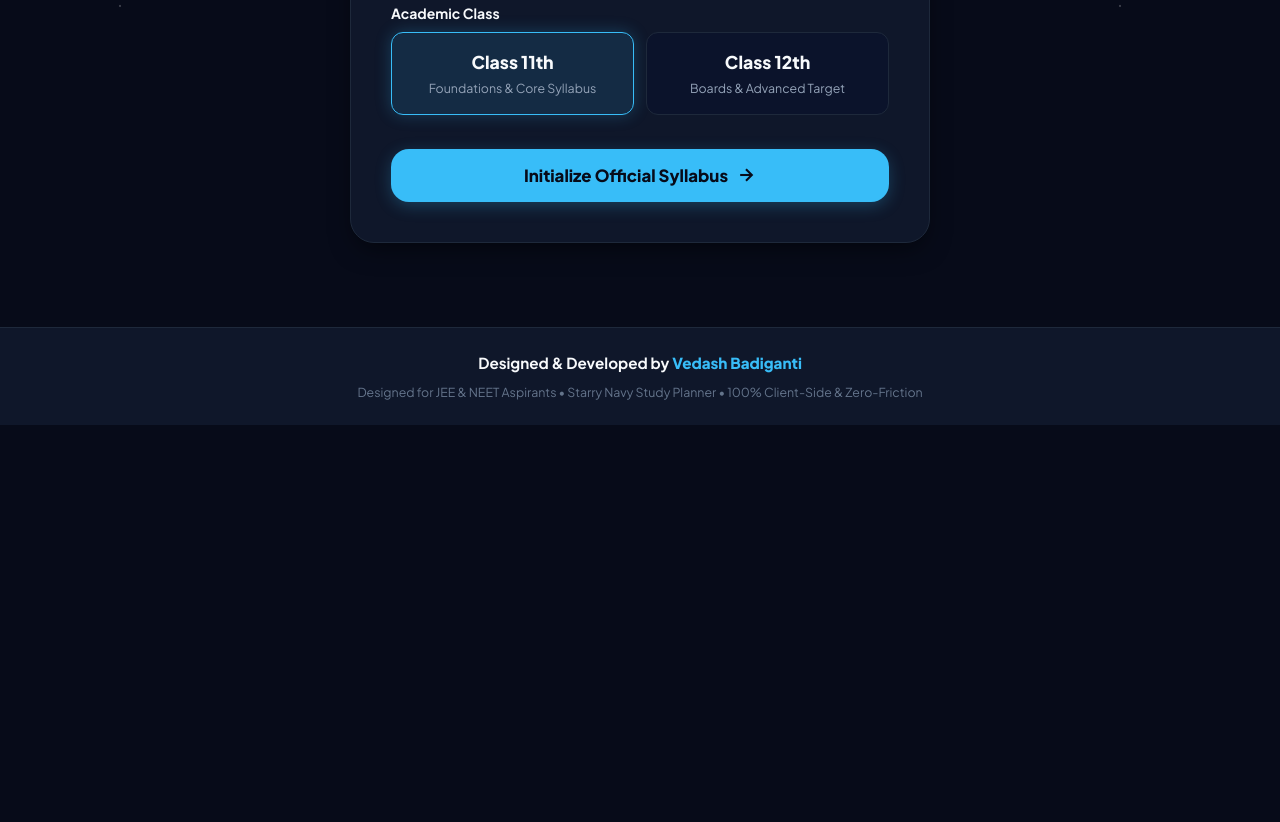
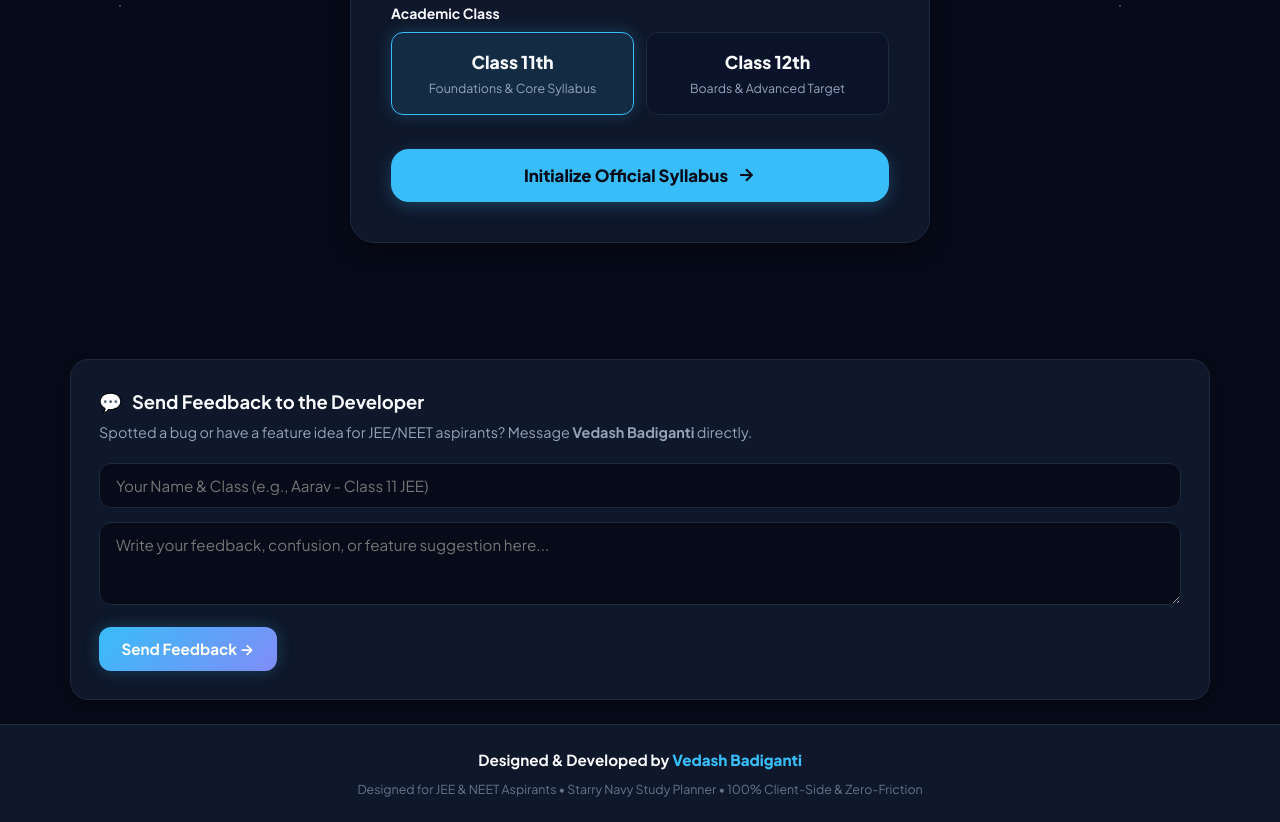
Before and after one commit to vedash192/Backlog-Killer, a plain HTML site: page index.html in a window 1280 px wide. Shown: the part 563-1385 px from the top of the page. Before the commit the page ends 988 px from the top, so only its background shows below. Drawn offline with Linux system fonts and the light colour scheme.

Commit message:
Implement user feedback section in index.html
Added a user feedback section that allows users to send feedback directly to the developer's email.

```diff
--- a/index.html
+++ b/index.html
@@ -2249,6 +2249,57 @@
         </div>
       </div>
     </main>
+
+      <!-- USER FEEDBACK SECTION (SENDS DIRECTLY TO VEDASH'S EMAIL) -->
+<section class="container" style="margin: 2rem auto 1.5rem;">
+  <div style="background-color: var(--card-surface); border: 1px solid var(--card-border); border-radius: var(--radius-lg); padding: 1.75rem; box-shadow: var(--shadow-sm); transition: all var(--transition-speed) ease;">
+    <div style="display: flex; align-items: center; gap: 10px; margin-bottom: 0.4rem;">
+      <span style="font-size: 1.15rem;">💬</span>
+      <h3 style="font-size: 1.15rem; font-weight: 700; color: var(--text-primary); margin: 0;">Send Feedback to the Developer</h3>
+    </div>
+    <p style="color: var(--text-secondary); font-size: 0.9rem; margin-bottom: 1.25rem;">
+      Spotted a bug or have a feature idea for JEE/NEET aspirants? Message <strong>Vedash Badiganti</strong> directly.
+    </p>
+
+    <form action="https://web3forms.com" method="POST">
+      <input type="hidden" name="access_key" value="6c9c735b-40b8-4f86-98b1-9263c86fd050" />
+      <input type="hidden" name="subject" value="New Backlog Killer User Feedback!" />
+      <input type="checkbox" name="botcheck" style="display: none;" />
+
+      <div style="margin-bottom: 0.85rem;">
+        <input
+          type="text"
+          name="name"
+          required
+          placeholder="Your Name & Class (e.g., Aarav - Class 11 JEE)"
+          style="width: 100%; padding: 0.75rem 1rem; background-color: var(--bg-base); color: var(--text-primary); border: 1px solid var(--card-border); border-radius: var(--radius-md); font-family: var(--font-main); font-size: 0.95rem; outline: none;"
+        />
+      </div>
+
+      <div style="margin-bottom: 1rem;">
+        <textarea
+          name="message"
+          rows="3"
+          required
+          placeholder="Write your feedback, confusion, or feature suggestion here..."
+          style="width: 100%; padding: 0.75rem 1rem; background-color: var(--bg-base); color: var(--text-primary); border: 1px solid var(--card-border); border-radius: var(--radius-md); font-family: var(--font-main); font-size: 0.95rem; resize: vertical; outline: none;"
+        ></textarea>
+      </div>
+
+      <button
+        type="submit"
+        style="background: linear-gradient(135deg, var(--primary-accent), var(--secondary-accent)); color: #FFFFFF; border: none; padding: 0.75rem 1.4rem; border-radius: var(--radius-md); font-family: var(--font-main); font-weight: 700; font-size: 0.95rem; cursor: pointer; box-shadow: 0 0 16px var(--primary-accent-glow);"
+      >
+        Send Feedback →
+      </button>
+    </form>
+  </div>
+</section>
+
+
+
+
+
 
     <!-- ========================================================================
          PERMANENT FOOTER (Honoring Developer: Vedash Badiganti)
```
